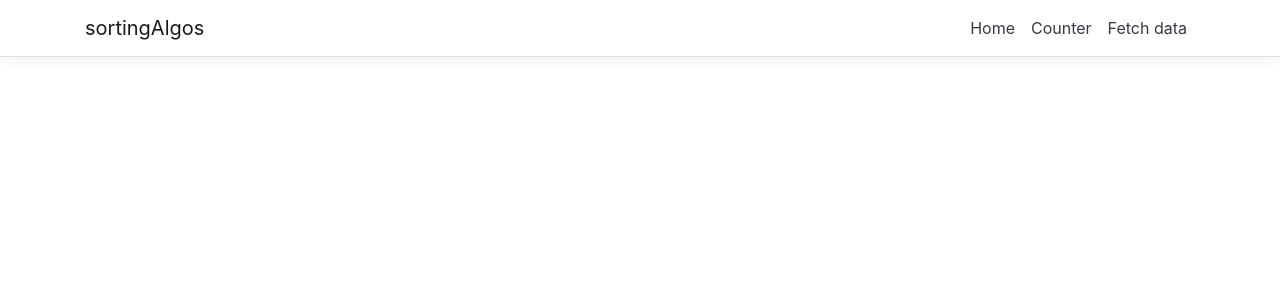
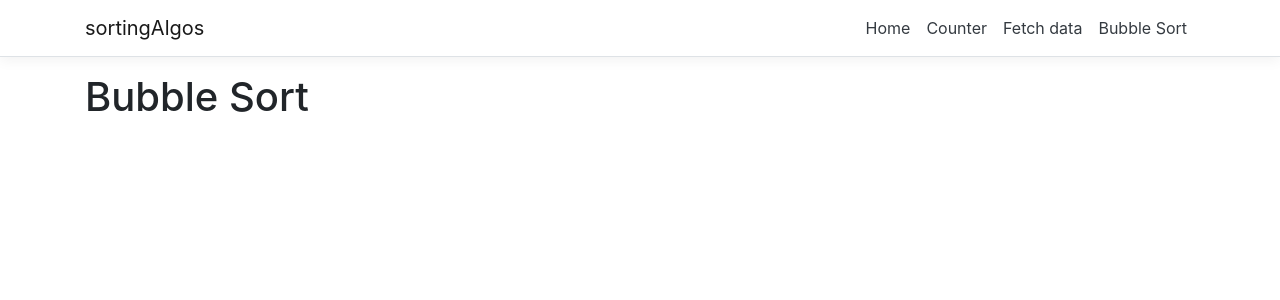
Before and after one commit to GorginZ/sortingAlgos, a React (Create React App) app in the folder ClientApp/: page /bubble-sort in a window 1280 px wide. Shown: the top 300 px of the page. Built offline with nearby package versions, Linux system fonts and the light colour scheme.

Commit message:
bubble sort page

```diff
--- a/ClientApp/src/App.js
+++ b/ClientApp/src/App.js
@@ -6,6 +6,7 @@ import { FetchData } from './components/FetchData';
 import { Counter } from './components/Counter';
 
 import './custom.css'
+import { BubbleSort } from './components/BubbleSort';
 
 export default class App extends Component {
   static displayName = App.name;
@@ -16,6 +17,8 @@ export default class App extends Component {
         <Route exact path='/' component={Home} />
         <Route path='/counter' component={Counter} />
         <Route path='/fetch-data' component={FetchData} />
+        <Route path='/bubble-sort' component={BubbleSort} />
+
       </Layout>
     );
   }
--- /dev/null
+++ b/ClientApp/src/components/BubbleSort.js
@@ -0,0 +1,26 @@
+import React, { Component } from 'react';
+
+export class BubbleSort extends Component {
+  static displayName = BubbleSort.name;
+
+
+  constructor(props) {
+    super(props);
+    this.state = { collection : [] };
+  }
+
+  async getSortedCollectionItterations() {
+    const response = await fetch('bubblesort');
+    const data = await response.json();
+    this.setState({ collection: data });
+  }
+
+  render() {
+    return (
+      <div>
+        <h1>Bubble Sort</h1>
+
+      </div>
+    );
+  }
+}
--- a/ClientApp/src/components/NavMenu.js
+++ b/ClientApp/src/components/NavMenu.js
@@ -39,6 +39,9 @@ export class NavMenu extends Component {
                 <NavItem>
                   <NavLink tag={Link} className="text-dark" to="/fetch-data">Fetch data</NavLink>
                 </NavItem>
+                <NavItem>
+                  <NavLink tag={Link} className="text-dark" to="/bubble-sort">Bubble Sort</NavLink>
+                </NavItem>
               </ul>
             </Collapse>
           </Container>
```
Also changed, not shown: 1 other file (tests, documents, lock files or other folders).
